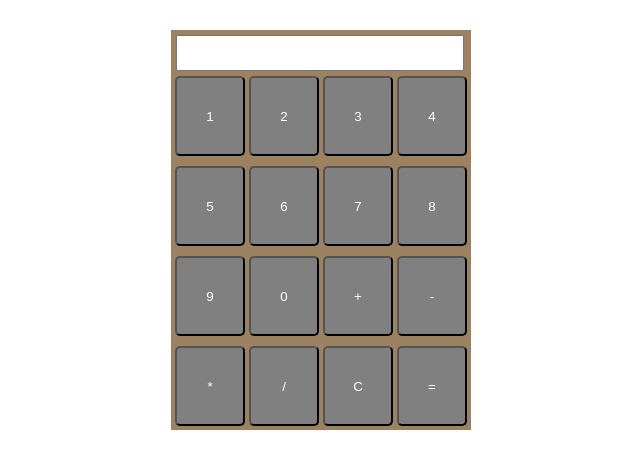
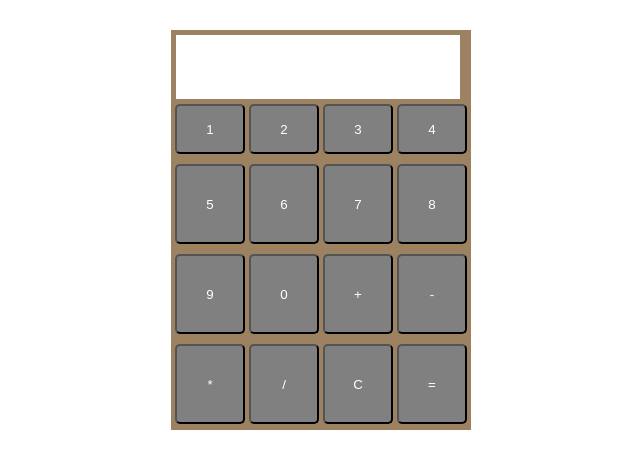
Before and after one commit to muddamsetii-sudarshan/calculatorBasic, a plain HTML site: page index.html in a window 1280 px wide. Shown: the whole page, without its empty margins (319-959 px from the left). Drawn offline with Linux system fonts and the light colour scheme.

Commit message:
added a new feature

```diff
--- a/app.js
+++ b/app.js
@@ -1,14 +1,16 @@
 let btns=document.querySelectorAll("button");
 let str="";
-let inn=document.querySelector("input");
+let inn=document.querySelector(".exp");
+let fi=document.querySelector(".fin");
 for(btn of btns){
     btn.addEventListener("click",(e)=>{
         if(e.target.innerText=="="){
             str=eval(str);
-            inn.value=str;
+            fi.value="="+str;
         }else if(e.target.innerText=="C"){
             str="";
-            inn.value=str;
+            inn.value="";
+            fi.value="";
         }
         else{
             str=str+e.target.innerText;
--- a/index.html
+++ b/index.html
@@ -11,12 +11,13 @@
 <body>
     <div class="center">
         <div class="main">
-            <div class="inp"><input/></div>
-            <div class="row">
-                <button>1</button>
-                <button>2</button>
-                <button>3</button>
-                <button>4</button>
+            <div class="inp"><input class="exp"/></div>
+            <div class="eva"><input class="fin"/></div>
+            <div class="row" style="height: 60px;">
+                <button style="height: 50px;">1</button>
+                <button style="height: 50px;">2</button>
+                <button style="height: 50px;">3</button>
+                <button style="height: 50px;">4</button>
             </div>
             <div class="row">
                 <button>5</button>
--- a/style.css
+++ b/style.css
@@ -19,13 +19,23 @@ button{
     height: 80px;
     border-radius: 5px;
 }
+.eva{
+    padding: 0px 5px 5px 5px;
+}
 .inp{
-padding: 5px;
+padding: 5px 5px 0px 5px;
 }
-input{
+.exp{
     width: 280px;
     height: 30px;
     text-align: center;
+    border: none;
+}
+.fin{
+    width: 280px;
+    height: 30px;
+    text-align: center;
+    border: none;
 }
 .center{
     margin-top: 30px;
```
